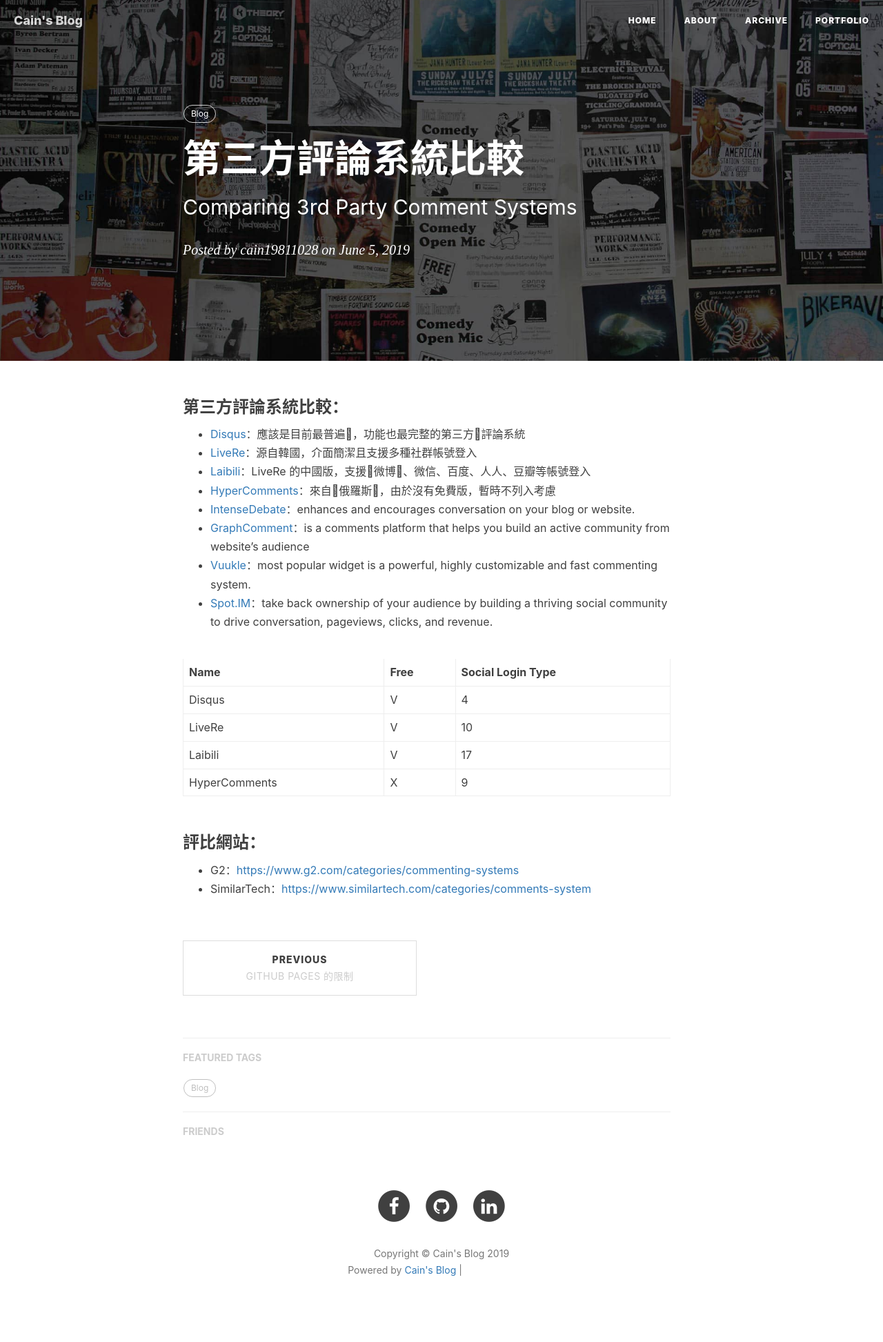
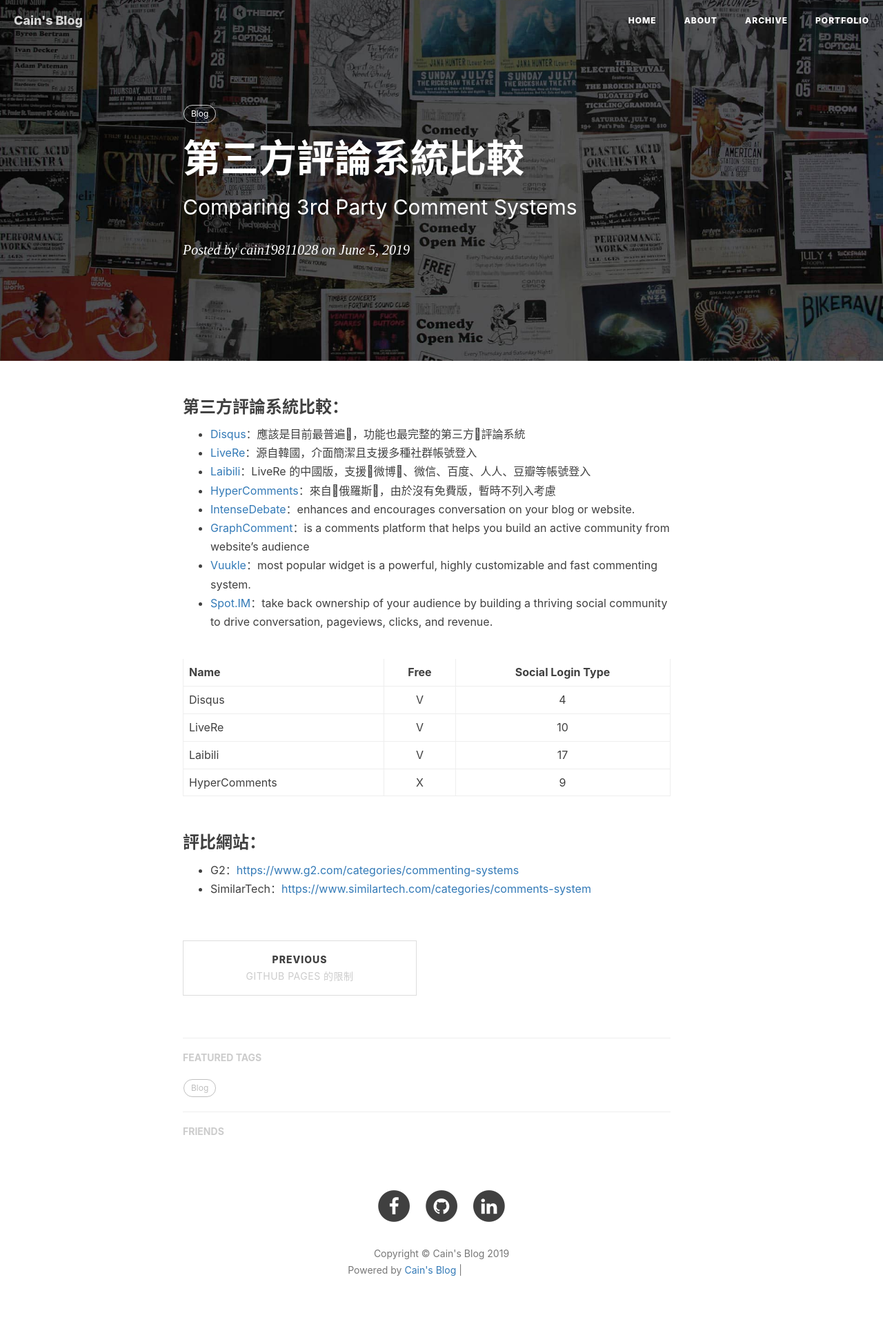
Before and after one commit to cain19811028/cain19811028.github.io, a Jekyll site: the page built from _posts/2019-06-05-comparing-3rd-party-comment-systems.markdown, in a window 1280 px wide. Shown: the whole page at 69% size. Built offline with Jekyll 4.4.1, drawn with Linux system fonts in a browser that asks for light colours; nearby versions of some CDN libraries; comment, search, counter and statistics services are not loaded; grey boxes are pictures that could not be loaded.

```diff
--- a/_posts/2019-06-05-comparing-3rd-party-comment-systems.markdown
+++ b/_posts/2019-06-05-comparing-3rd-party-comment-systems.markdown
@@ -18,12 +18,14 @@ tags:
  - [Vuukle](https://vuukle.com/)：most popular widget is a powerful, highly customizable and fast commenting system.
  - [Spot.IM](https://www.spot.im/)：take back ownership of your audience by building a thriving social community to drive conversation, pageviews, clicks, and revenue.
 
-| Name  | Free | Social Login Type |
-|---|---|---|
-| Disqus | V | 4 |
-| LiveRe | V | 10 |
-| Laibili | V | 17 |
-| HyperComments | X | 9 |
+
+| Name          | Free | Social Login Type |
+| ---           |:-:   |:-:                |
+| Disqus        | V    | 4                 |
+| LiveRe        | V    | 10                |
+| Laibili       | V    | 17                |
+| HyperComments | X    | 9                 |
+
 
 ### 評比網站：
 
```
